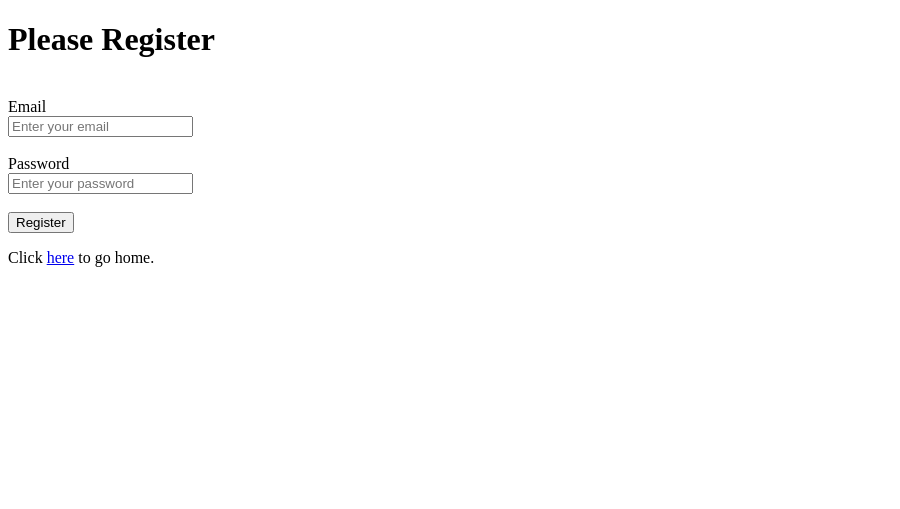
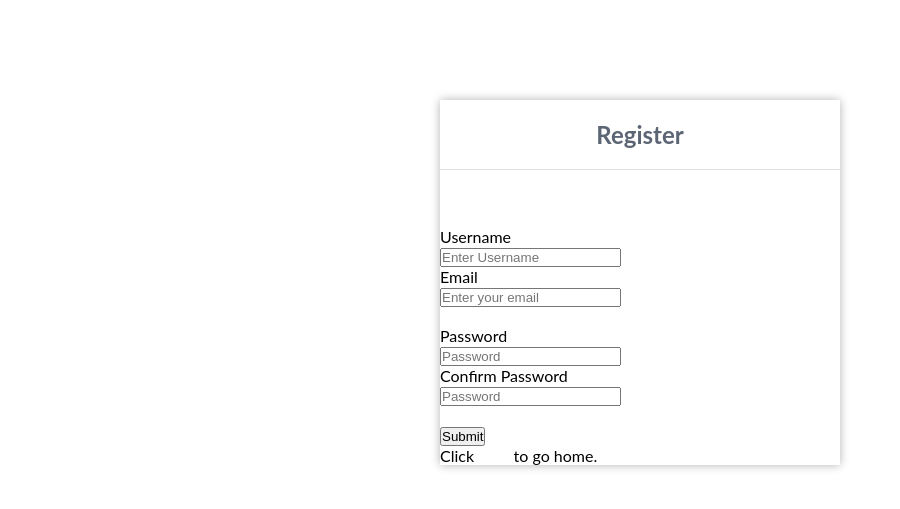
Before and after one commit to NotARobot011111010001/StraightToThePan, a Flask app: page /register in a window 1280 px wide. Shown: the top 509 px of the page, without its empty margins (0-900 px from the left). Run offline with Flask 2, Linux system fonts and the light colour scheme.

Commit message:
updated login/register HTML & login func in py

```diff
--- a/app.py
+++ b/app.py
@@ -11,12 +11,19 @@
 
 @app.route('/login', methods=['GET', 'POST'])
 def login():
+    if_error = "Error: 404 Not Found"  # if something goes wrong,this will show
+
+    if request.method == 'POST' and 'email' in request.form and 'password' in request.form:
+        username = request.form['username'] # requesting username and password using the request.form from <form> in HTML
+        passowrd = request.form['password']
+
     return render_template('login.html')
 
 
 @app.route('/register', methods=['GET', 'POST'])
 def register():
     return render_template('register.html')
+
 
 @app.route('/recipes', methods=['GET', 'PUT', 'POST', 'DELETE'])
 def recipes():
@@ -25,6 +32,7 @@
     """
     with open("data/recipes.json", "r") as file:
         recipes = file.read()
+
 
 @app.route('/search', methods=['GET'])
 def search():
@@ -41,6 +49,8 @@
     response = make_response(jsonify({"result", searchResults}))
     response.headers["Content-Type"] = "application/json"
     return response
+
+
 # Nested loops for the searching algorithm. Allows for loop breaking to the outermost loop in the above function.
 def search_loop(searchRequest, searchResults, recipe):
     if (searchRequest in recipe['title']):
@@ -55,5 +65,6 @@
             searchResults.append(recipe)
             return
 
+
 if __name__ == '__main__':
     app.run(debug=True)
--- a/static/Style.css
+++ b/static/Style.css
@@ -19,6 +19,20 @@
 
 }
 
+.login, .register {
+  	width: 400px;
+  	background-color: #ffffff;
+  	box-shadow: 0 0 9px 0 rgba(0, 0, 0, 0.3);
+  	margin: 100px auto;
+}
+
+.login h1, .register h1 {
+  	text-align: center;
+  	color: #5b6574;
+  	font-size: 24px;
+  	padding: 20px 0 20px 0;
+  	border-bottom: 1px solid #dee0e4;
+}
 nav{
     background: #1E3859;
     padding: 0px 20px;
--- a/templates/register.html
+++ b/templates/register.html
@@ -3,20 +3,32 @@
 <head>
     <meta charset="UTF-8">
     <title>Register Page</title>
+    <link rel="stylesheet" type="text/css" href="/static/Style.css">
 </head>
 <body>
-    <div class="container">
-    <h1>Please Register</h1>
+    <div class="register">
+        <h1>Register</h1>
+        <div class="links">
+            <a href="login.html">Login</a>
+            <a href="register.html" class="active">Register</a>
+        </div>
       <br>
-      <form action="" method="post">
-          <label>Email</label><br>
-          <input type="text" placeholder="Enter your email" id="newEmail"><br><br>
+    <form action="{{ url_for('register') }}" method="post">
+        <br>
+        <label for="username">Username</label><br>
+        <input type="text" placeholder="Enter Username" id="username" required><br>
 
-          <label>Password</label><br>
-          <input type="password" placeholder="Enter your password" id="newPassword"><br><br>
-          <input class="btn btn-default" type="submit" value="Register"><br>
+        <label for="email">Email</label><br>
+        <input type="text" placeholder="Enter your email" id="email" required><br>
+     <br>
+        <label for="password">Password</label><br>
+        <input type="text" placeholder="Password" id="password" required><br>
 
-          <p>Click <a href="/">here</a> to go home.</p>
+        <label for="password">Confirm Password</label><br>
+        <input type="password" placeholder="Password" id="password" required><br><br>
+
+        <button class="grey" id="login_submit">Submit</button>
+        <p>Click <a href="index.html">here</a> to go home.</p>
       </form>
     </div>
 </body>
```
Also changed, not shown: templates/login.html (+15 -11 lines), 1 other file.
